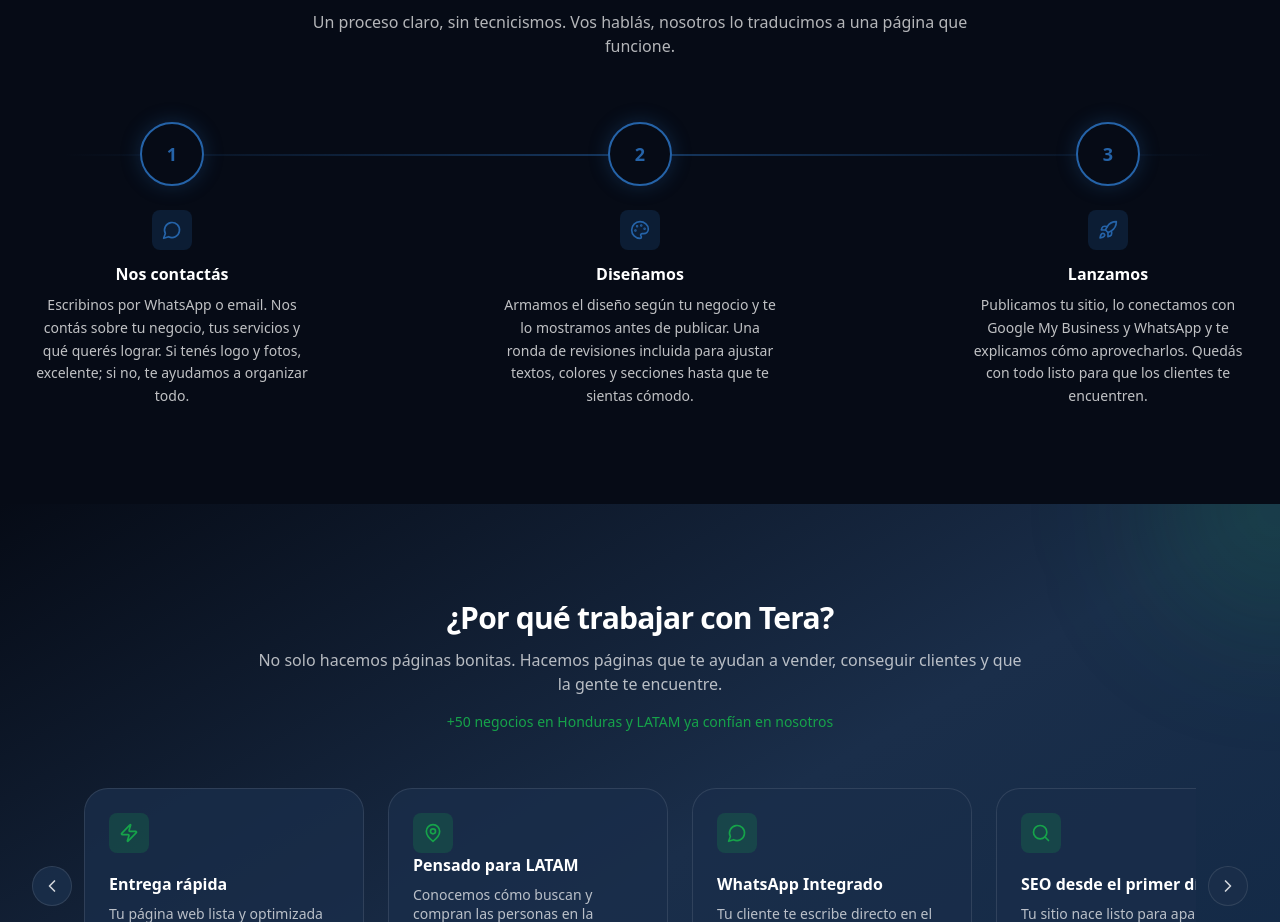
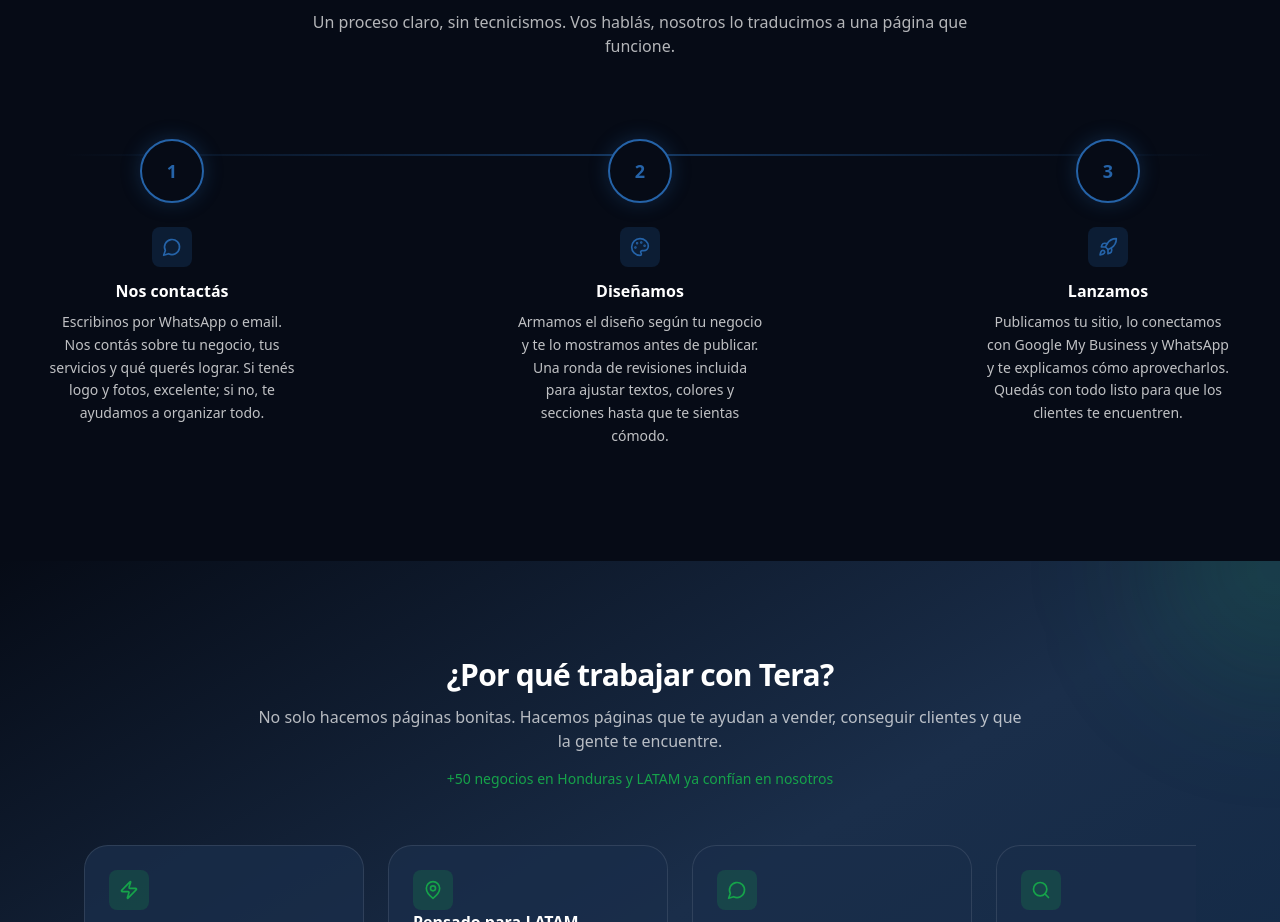
Before and after one commit to fidelfunez/tera-website, a Next.js app: page / in a window 1280 px wide. Shown: the part 2002-2924 px from the top of the page. Built offline with nearby package versions, Linux system fonts and the light colour scheme.

Commit message:
Hover en Gestión Mensual y en pasos de Cómo trabajamos

```diff
--- a/components/HowItWorks.tsx
+++ b/components/HowItWorks.tsx
@@ -60,7 +60,7 @@
             {steps.map((step, index) => (
               <motion.div
                 key={step.title}
-                className="relative flex flex-1 flex-col items-center md:max-w-[280px]"
+                className="relative flex flex-1 flex-col items-center rounded-2xl border border-transparent p-4 transition hover:-translate-y-1 hover:border-electric-blue/40 hover:bg-navy/40 md:max-w-[280px]"
                 initial={{ opacity: 0, y: 20 }}
                 whileInView={{ opacity: 1, y: 0 }}
                 viewport={{ once: true, margin: "-60px" }}
--- a/components/Packages.tsx
+++ b/components/Packages.tsx
@@ -110,7 +110,7 @@
 
         {/* Gestión Mensual - add-on opcional */}
         <motion.div
-          className="mt-12 rounded-2xl border border-white/10 bg-navy/60 p-6 md:mt-16 md:flex md:items-center md:justify-between md:gap-8 md:p-8"
+          className="mt-12 rounded-2xl border border-white/10 bg-navy/60 p-6 transition hover:-translate-y-1 hover:border-electric-blue/60 hover:shadow-[0_20px_60px_rgba(37,99,168,0.45)] md:mt-16 md:flex md:items-center md:justify-between md:gap-8 md:p-8"
           initial={{ opacity: 0, y: 16 }}
           whileInView={{ opacity: 1, y: 0 }}
           viewport={{ once: true, margin: "-60px" }}
```
